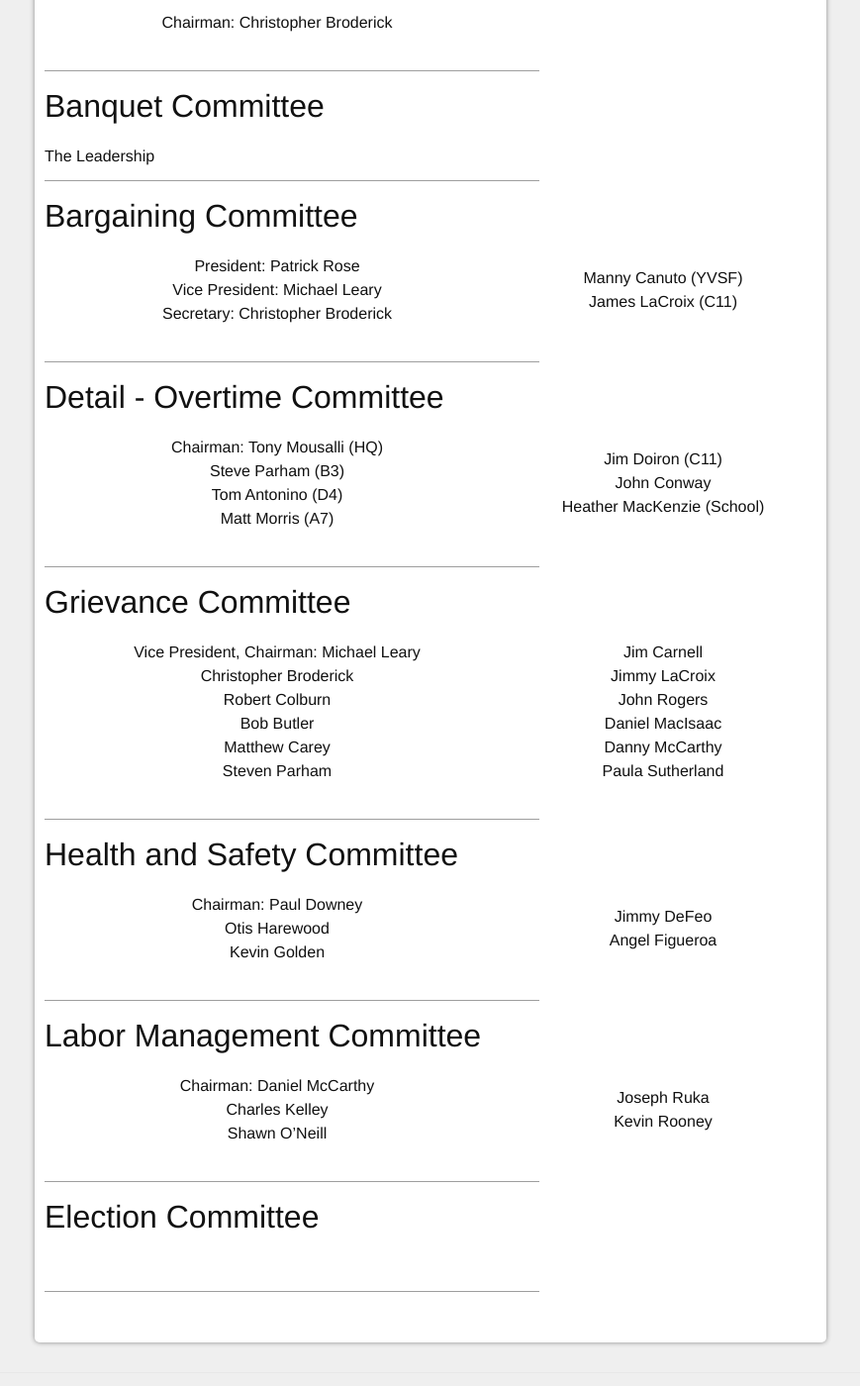
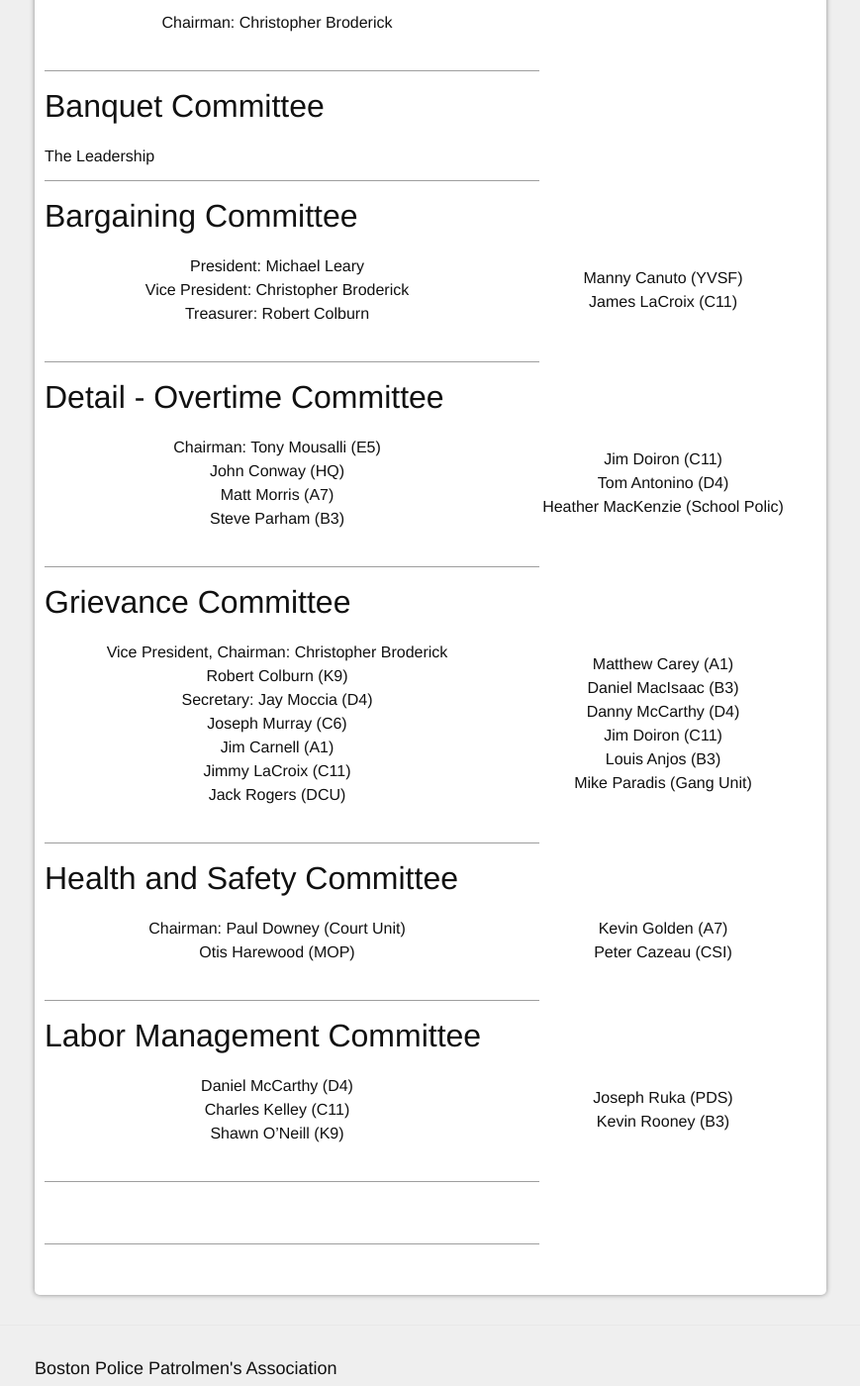
Before and after one commit to microsearch/bppa, a Jekyll site: the page built from patrolmens-division/committees.md, in a window 1280 px wide and 1400 px high, scrolled down 349 px, cut to the strip 0-1400 px from the top of the window. Shown: the whole strip at 99% size, without its empty margins (205-1074 px from the left). Built offline with Jekyll 4.4.1, drawn with Linux system fonts in a browser that asks for light colours; nearby versions of some CDN libraries; grey boxes are pictures that could not be loaded.

Commit message:
Updated Committees

```diff
--- a/patrolmens-division/committees.md
+++ b/patrolmens-division/committees.md
@@ -1,8 +1,8 @@
 ---
 title: Committees
 permalink: "/patrolmens-division/committees/"
+weight: 3
 layout: page
-weight: 3
 ---
 
 <table border="0" width="100%" height="100%" cellpadding="0" cellspacing="0">
@@ -37,9 +37,9 @@ weight: 3
 						</td>
 					</tr>
 					<tr bgcolor="#ffffff">
-						<td align="center">President: Patrick Rose<br>
-							Vice President: Michael Leary<br>
-							Secretary: Christopher Broderick<br>
+						<td align="center">President: Michael Leary<br>
+							Vice President: Christopher Broderick<br>
+							Treasurer: Robert Colburn<br>
 							<br>
 						</td>
 						<td align="center" width="310">Manny Canuto (YVSF)<br>
@@ -55,15 +55,18 @@ weight: 3
 						</td>
 					</tr>
 					<tr bgcolor="#ffffff">
-						<td align="center">Chairman: Tony Mousalli (HQ)<br>
+						<td align="center">Chairman: Tony Mousalli (E5)<br>
+
+John Conway (HQ) <br>
+
+Matt Morris (A7)<br>
 							Steve Parham (B3)<br>
-							Tom Antonino (D4)<br>
-							Matt Morris (A7)<br>
 							<br>
 						</td>
 						<td align="center" width="310">Jim Doiron (C11)<br>
-							John Conway <br>
-							Heather MacKenzie (School)<br>
+
+Tom Antonino (D4)<br>
+														Heather MacKenzie (School Polic)<br>
 							<br>
 						</td>
 					</tr>
@@ -75,22 +78,28 @@ weight: 3
 						</td>
 					</tr>
 					<tr bgcolor="#ffffff">
-						<td align="center">Vice President, Chairman: Michael Leary<br>
-							Christopher Broderick<br>
-							Robert Colburn<br>
-							Bob Butler<br>
-							Matthew Carey<br>
-							Steven Parham<br>
+						<td align="center">Vice President, Chairman: Christopher Broderick<br>
+							Robert Colburn (K9)<br>
+							Secretary: Jay Moccia (D4)<br>
 
+Joseph Murray (C6)<br>
+
+Jim Carnell (A1)<br>
+
+Jimmy LaCroix (C11)<br>
+
+Jack Rogers (DCU)<br>
 							<br>
 						</td>
-						<td align="center" width="310">Jim Carnell<br>
-							Jimmy LaCroix<br>
-							John Rogers<br>
-							Daniel MacIsaac<br>
-							Danny McCarthy<br>
-							Paula Sutherland<br>
+						<td align="center" width="310">Matthew Carey (A1)<br>
 
+Daniel MacIsaac (B3)<br>
+
+Danny McCarthy (D4)<br>
+
+Jim Doiron (C11)<br>
+							Louis Anjos (B3)<br>
+														Mike Paradis (Gang Unit)<br>
 							<br>
 						</td>
 					</tr>
@@ -102,14 +111,14 @@ weight: 3
 						</td>
 					</tr>
 					<tr bgcolor="#ffffff">
-						<td align="center">Chairman: Paul Downey<br>
-							Otis Harewood<br>
-							Kevin Golden<br>
+						<td align="center">Chairman: Paul Downey (Court Unit)<br>
+							Otis Harewood (MOP)<br>
 							<br>
 						</td>
 						<td align="center" width="310">
-							Jimmy DeFeo<br>
-							Angel Figueroa<br>
+							Kevin Golden (A7)<br>
+
+Peter Cazeau (CSI)<br>
 							<br>
 						</td>
 					</tr>
@@ -121,14 +130,14 @@ weight: 3
 						</td>
 					</tr>
 					<tr bgcolor="#ffffff">
-						<td align="center">Chairman: Daniel McCarthy<br>
-							Charles Kelley<br>
-							Shawn O’Neill<br>
+						<td align="center">Daniel McCarthy (D4)<br>
+							Charles Kelley (C11)<br>
+							Shawn O’Neill (K9)<br>
 							<br>
 						</td>
 						<td align="center" width="310">
-							Joseph Ruka<br>
-							Kevin Rooney<br>
+							Joseph Ruka (PDS)<br>
+							Kevin Rooney (B3)<br>
 							<br>
 						</td>
 					</tr>
@@ -137,7 +146,7 @@ weight: 3
 					</tr>
 
 					<tr bgcolor="#ffffff">
-						<td colspan="2"><h2>Election Committee</h2>
+						<td colspan="2"><h2></h2>
 						</td>
 					</tr>
 					<tr bgcolor="#ffffff">
```
